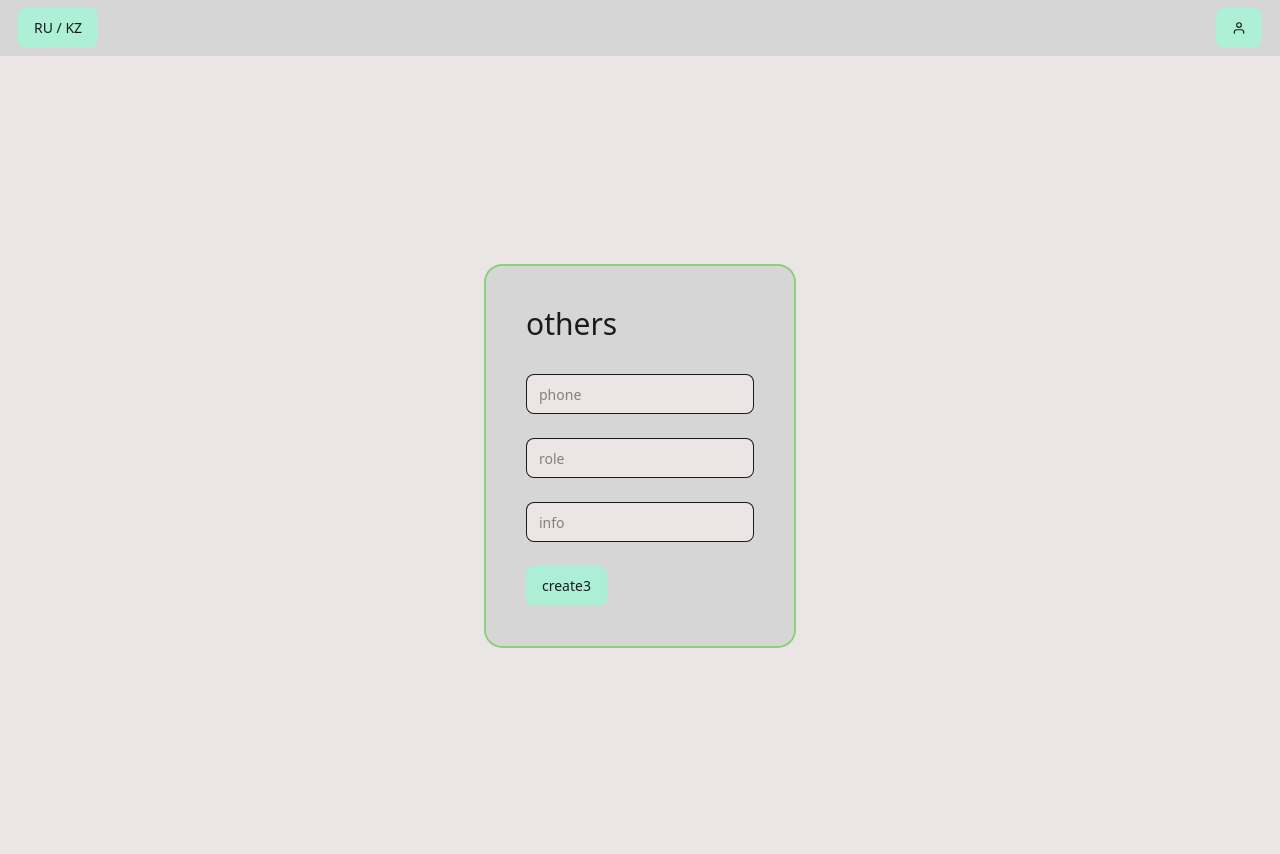
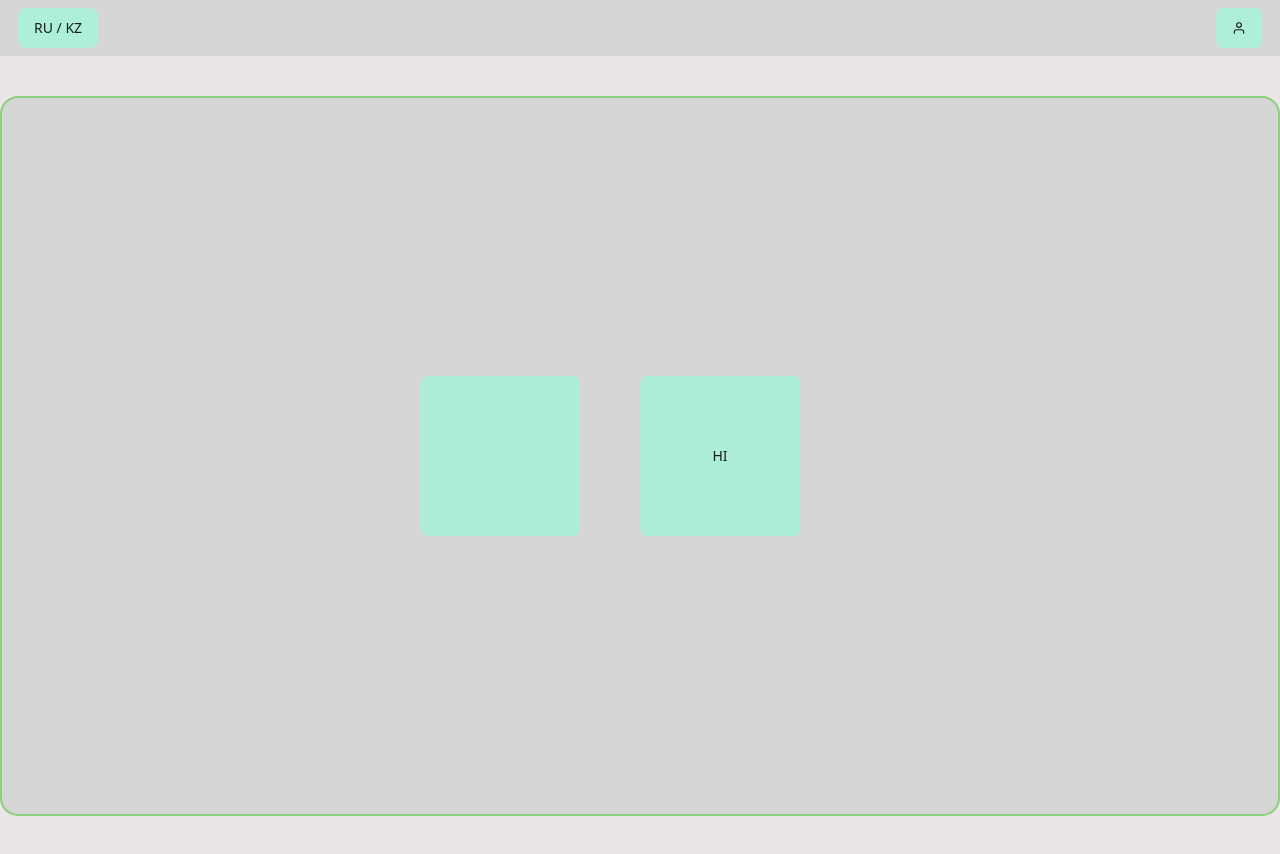
Before and after one commit to execterminal/The-PractDay-AI-management-system, a React (Vite) app: page / in a window 1280 px wide. Built offline with nearby package versions, Linux system fonts and the light colour scheme; what i18next-chained-backend, i18next-resources-to-backend would draw is missing.

Commit message:
add a template of Home

```diff
--- a/src/App.tsx
+++ b/src/App.tsx
@@ -1,11 +1,13 @@
-import Signup from "./pages/Signup";
+// import Signup from "./pages/Signup";
 // import Welcome from "./pages/Welcome";
+import Home from "./pages/Home";
 
 function App() {
   return (
     <>
       {/* <Welcome /> */}
-      <Signup />
+      {/* <Signup /> */}
+      <Home />
     </>
   );
 }
--- a/src/components/i18n/index.tsx
+++ b/src/components/provider/i18n/index.tsx
@@ -10,7 +10,7 @@ i18n
   .use(initReactI18next)
   .use(ChainedBackend)
   .init({
-    fallbackLng: "ru",
+    fallbackLng: "kk",
     supportedLngs: ["kk", "ru"],
     defaultNS: "translation",
     interpolation: { escapeValue: false },
--- a/src/components/ui/Button.tsx
+++ b/src/components/ui/Button.tsx
@@ -8,15 +8,19 @@ type ButtonVariant =
   | "secondary"
   | "ghost"
   | "link";
-type ButtonSize = "default" | "sm" | "lg" | "icon";
+type ButtonSize = "default" | "sm" | "lg" | "icon" | "element";
+type ButtonMargin = "default" | "element";
 
-const getButtonClasses = (variant: ButtonVariant, size: ButtonSize): string => {
+const getButtonClasses = (
+  variant: ButtonVariant,
+  size: ButtonSize,
+  margin: ButtonMargin,
+): string => {
   const baseClasses =
     "ginline-flex items-center justify-center whitespace-nowrap rounded-md text-sm font-medium transition-colors focus-visible:outline-none focus-visible:ring-2 focus-visible:ring-border-focus focus-visible:ring-offset-2 disabled:pointer-events-none disabled:opacity-50";
 
   const variantClasses = {
-    default:
-      "bg-accent text-accent-foreground hover:bg-accent-secondary",
+    default: "bg-accent text-accent-foreground hover:bg-accent-secondary",
     destructive: "bg-accent-error text-text-inverse hover:bg-accent-error/90",
     outline:
       "border border-border-primary bg-background-primary hover:bg-background-hover hover:text-text-primary",
@@ -31,9 +35,15 @@ const getButtonClasses = (variant: ButtonVariant, size: ButtonSize): string => {
     sm: "h-9 rounded-md px-3",
     lg: "h-11 rounded-md px-8",
     icon: "h-10 w-10",
+    element: "h-40 w-40",
   };
 
-  return `${baseClasses} ${variantClasses[variant]} ${sizeClasses[size]}`;
+  const marginClasses = {
+    default: "m-0",
+    element: "m-15",
+  };
+
+  return `${baseClasses} ${variantClasses[variant]} ${sizeClasses[size]} ${marginClasses[margin]}`;
 };
 
 export interface ButtonProps extends Omit<
@@ -42,6 +52,7 @@ export interface ButtonProps extends Omit<
 > {
   variant?: ButtonVariant;
   size?: ButtonSize;
+  margin?: ButtonMargin;
   loading?: boolean;
   asChild?: boolean;
 }
@@ -52,6 +63,7 @@ const Button = React.forwardRef<HTMLElement, ButtonProps>(
       className,
       variant = "default",
       size = "default",
+      margin = "default",
       loading,
       children,
       disabled,
@@ -60,7 +72,7 @@ const Button = React.forwardRef<HTMLElement, ButtonProps>(
     },
     ref,
   ) => {
-    const classes = [getButtonClasses(variant, size), className]
+    const classes = [getButtonClasses(variant, size, margin), className]
       .filter(Boolean)
       .join(" ");
 
--- a/src/main.tsx
+++ b/src/main.tsx
@@ -2,7 +2,7 @@ import { StrictMode } from "react";
 import { createRoot } from "react-dom/client";
 import "./index.css";
 import App from "./App.tsx";
-import "./components/i18n";
+import "./components/provider/i18n";
 
 createRoot(document.getElementById("root")!).render(
   <StrictMode>
--- /dev/null
+++ b/src/pages/Home.tsx
@@ -0,0 +1,23 @@
+import { Button } from "../components/ui/Button";
+import { Header } from "../components/ui/Header";
+import { useTranslation } from "react-i18next";
+
+const Home: React.FC = () => {
+  const { t } = useTranslation();
+
+  return (
+    <div>
+      <Header></Header>
+      <div className="flex items-center justify-center min-h-screen">
+        <div className="w-450 h-180 border-2 border-border p-10 rounded-2xl bg-secondary flex items-center justify-center">
+          <Button size="element"></Button>
+          <Button size="element" margin="element">
+            HI
+          </Button>
+        </div>
+      </div>
+    </div>
+  );
+};
+
+export default Home;
--- a/src/pages/Signup.tsx
+++ b/src/pages/Signup.tsx
@@ -1,4 +1,4 @@
-import React from "react"; // useState
+// import React from "react"; // useState
 import { useTranslation } from "react-i18next";
 import { Input } from "../components/ui/Input";
 import { Button } from "../components/ui/Button";
```
Also changed, not shown: src/components/provider/i18n/locales/kk.json (renamed from src/components/i18n/locales/kk.json), src/components/provider/i18n/locales/ru.json (renamed from src/components/i18n/locales/ru.json), 1 other file (tests, documents, lock files or other folders).
